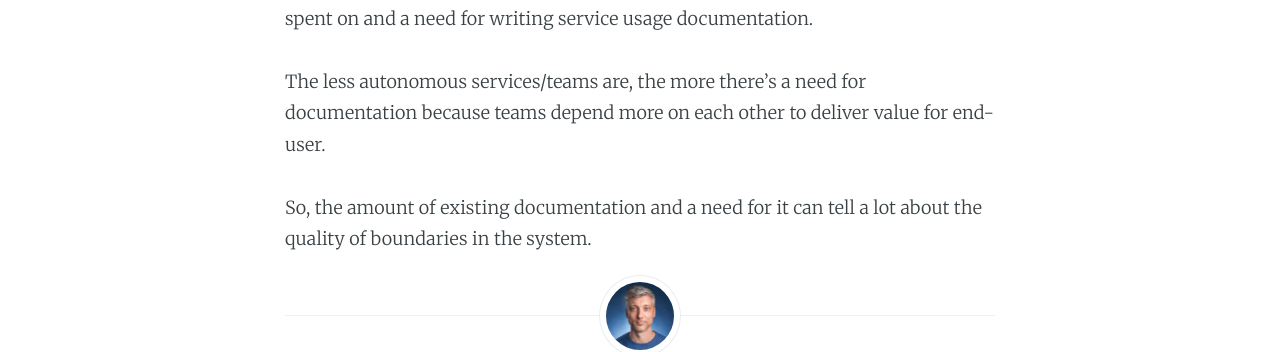
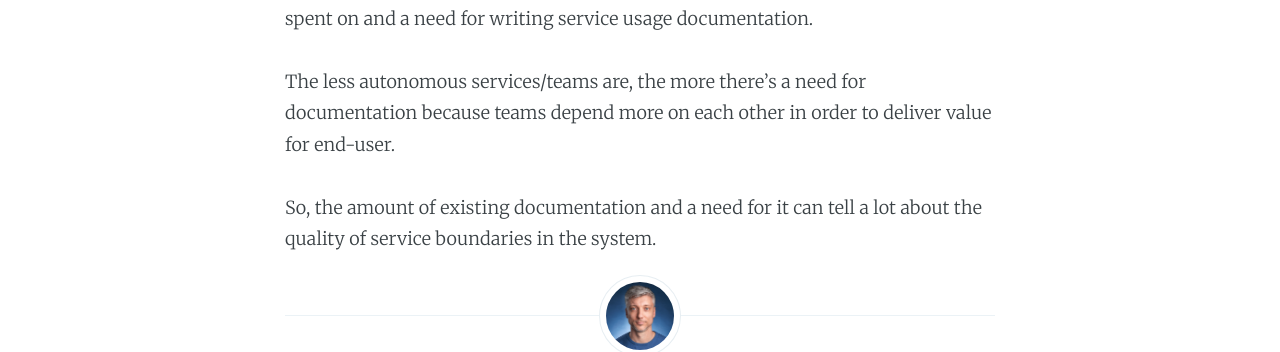
Before and after one commit to dragan-stepanovic/dragan-stepanovic.github.io, a Jekyll site: the page built from _posts/2020-11-05-architecture-influences-documentation.md, in a window 1280 px wide. Shown: the part 456-808 px from the top of the page. Built offline with Jekyll 4.4.1, drawn with Linux system fonts in a browser that asks for light colours; our own code applies the rules of GitHub Pages for plain Markdown files; comment, search, counter and statistics services are not loaded.

Commit message:
Update 2020-11-05-architecture-influences-documentation.md

```diff
--- a/_posts/2020-11-05-architecture-influences-documentation.md
+++ b/_posts/2020-11-05-architecture-influences-documentation.md
@@ -6,6 +6,6 @@
 
 When I encounter entity service antipattern, I also tend to encounter lots of time spent on and a need for writing service usage documentation.
 
-The less autonomous services/teams are, the more there's a need for documentation because teams depend more on each other to deliver value for end-user.
+The less autonomous services/teams are, the more there's a need for documentation because teams depend more on each other in order to deliver value for end-user.
 
-So, the amount of existing documentation and a need for it can tell a lot about the quality of boundaries in the system.
+So, the amount of existing documentation and a need for it can tell a lot about the quality of service boundaries in the system.
```
